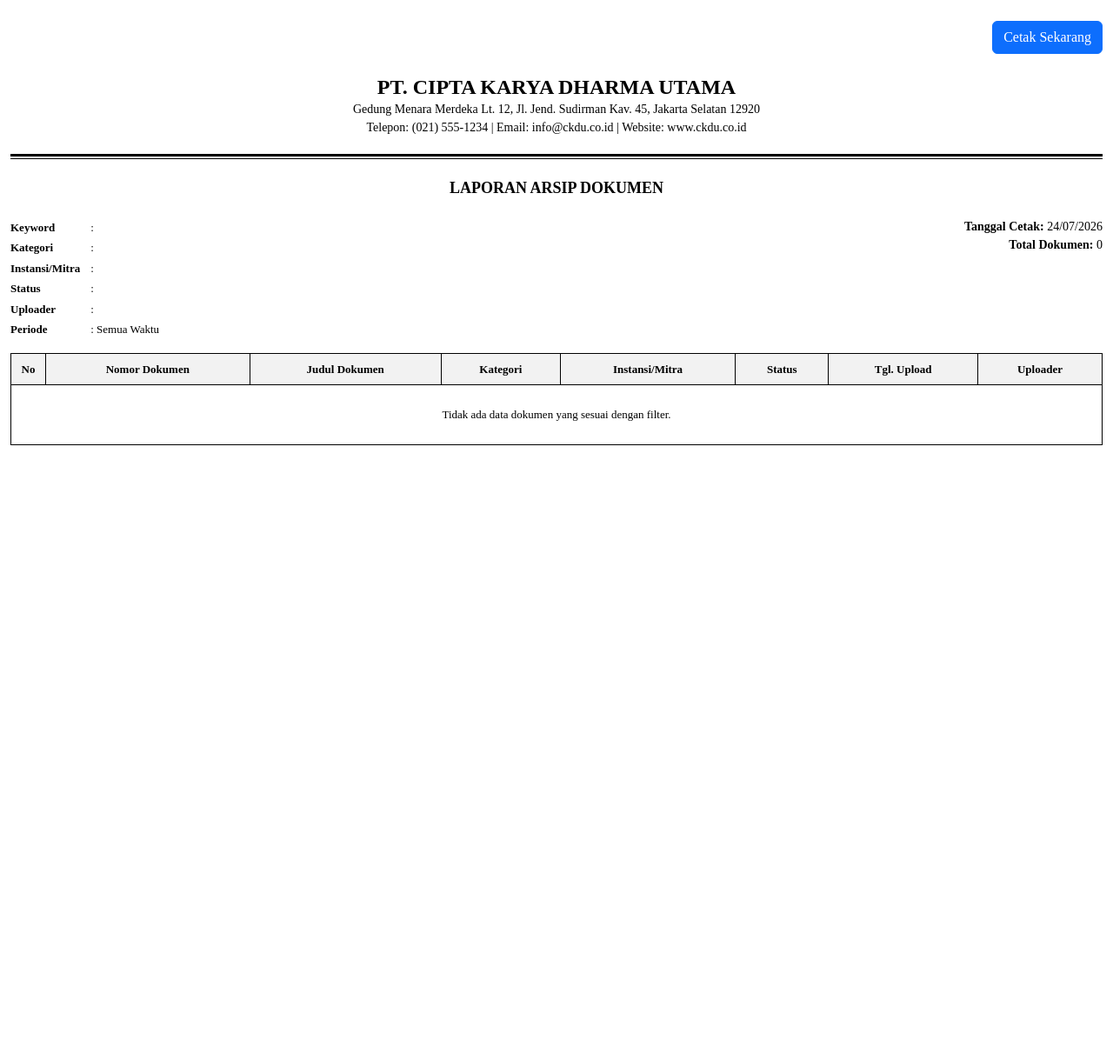
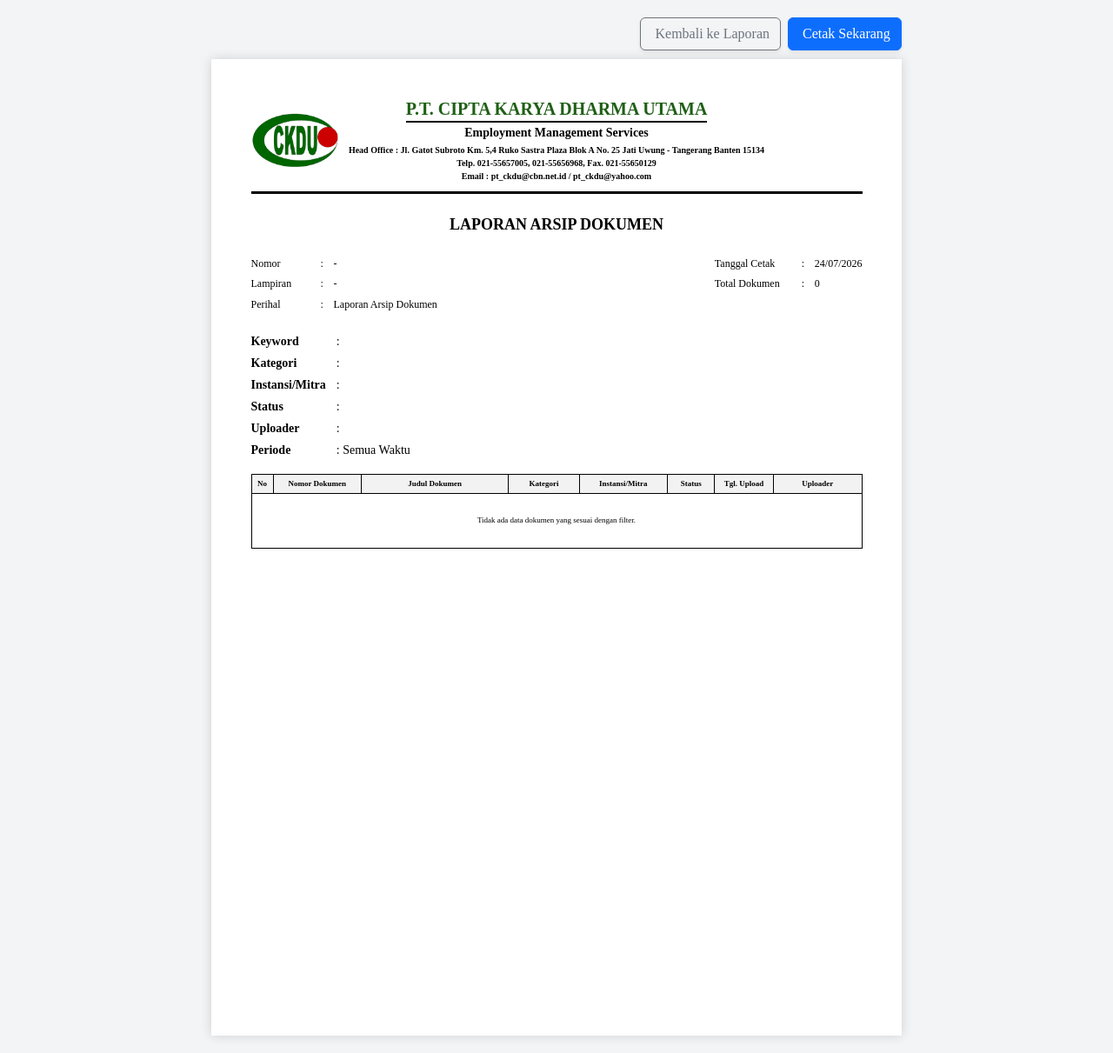
Before and after one commit to FrostLGC/dms-ckdu-ci4, a CodeIgniter 4 app: the page made by app/Views/report/print.php in a window 1280 px wide. Shown: the whole page at 87% size. Before the commit the page ends 512 px from the top, so only its background shows below. Run offline with PHP 8.4 and a stand-in for CodeIgniter, Linux system fonts and the light colour scheme; the template is opened without the code that fills it, so the values that code supplies are empty; some libraries are stand-ins or nearby versions.

Commit message:
feat: improve report print layout

```diff
--- a/app/Controllers/Report.php
+++ b/app/Controllers/Report.php
@@ -85,6 +85,8 @@ class Report extends BaseController
             $statusNama = ucfirst($filters['status']);
         }
 
+        $nomorLaporan = $this->request->getGet('nomor_laporan');
+
         $data = [
             'title'        => 'Laporan Arsip Dokumen',
             'documents'    => $documents,
@@ -94,6 +96,7 @@ class Report extends BaseController
             'instansiNama' => $instansiNama,
             'uploaderNama' => $uploaderNama,
             'statusNama'   => $statusNama,
+            'nomorLaporan' => $nomorLaporan,
         ];
 
         return view('report/print', $data);
--- a/app/Views/report/print.php
+++ b/app/Views/report/print.php
@@ -10,9 +10,28 @@
 
     <style>
         body {
-            background-color: #fff;
+            background-color: #f3f4f6;
             color: #000;
             font-family: 'Times New Roman', Times, serif;
+        }
+
+        .print-page {
+            width: 210mm;
+            min-height: 297mm;
+            margin: 0 auto 20px auto;
+            padding: 12mm;
+            background: #ffffff;
+            box-sizing: border-box;
+            box-shadow: 0 0 12px rgba(0,0,0,0.15);
+        }
+
+        .print-toolbar {
+            width: 210mm;
+            margin: 20px auto 10px auto;
+            display: flex;
+            justify-content: flex-end;
+            align-items: center;
+            gap: 8px;
         }
         .kop-surat {
             text-align: center;
@@ -22,6 +41,16 @@
             margin: 0;
             font-weight: bold;
             font-size: 24px;
+        }
+        .company-name {
+            display: inline-block;
+            font-size: 20px;
+            font-weight: bold;
+            color: #1f5f16;
+            border-bottom: 2px solid #000;
+            padding-bottom: 2px;
+            margin-bottom: 4px;
+            margin-top: 0;
         }
         .kop-surat p {
             margin: 0;
@@ -34,6 +63,21 @@
             margin-bottom: 20px;
             padding: 1px 0;
         }
+        .report-meta-top {
+            display: flex;
+            justify-content: space-between;
+            align-items: flex-start;
+            margin-top: 18px;
+            margin-bottom: 18px;
+        }
+        .report-meta-left,
+        .report-meta-right {
+            font-size: 12px;
+            line-height: 1.6;
+        }
+        .report-meta-right {
+            min-width: 180px;
+        }
         .judul-laporan {
             text-align: center;
             font-weight: bold;
@@ -45,19 +89,22 @@
             margin-bottom: 15px;
             font-size: 14px;
         }
-        table {
+        table.laporan-table {
             width: 100%;
+            table-layout: fixed;
             border-collapse: collapse;
-            font-size: 13px;
+            font-size: 9px;
+            word-wrap: break-word;
+            overflow-wrap: anywhere;
         }
-        table, th, td {
+        table.laporan-table, .laporan-table th, .laporan-table td {
             border: 1px solid #000;
         }
-        th, td {
-            padding: 8px;
+        .laporan-table th, .laporan-table td {
+            padding: 4px;
             vertical-align: middle;
         }
-        th {
+        .laporan-table th {
             background-color: #f2f2f2 !important;
             -webkit-print-color-adjust: exact;
             text-align: center;
@@ -65,11 +112,24 @@
 
         /* Pengaturan khusus saat di-print */
         @media print {
+            body {
+                background: #ffffff;
+                margin: 0;
+                -webkit-print-color-adjust: exact;
+                print-color-adjust: exact;
+            }
+            .print-page {
+                width: auto;
+                min-height: auto;
+                margin: 0;
+                padding: 0;
+                box-shadow: none;
+            }
             @page {
-                size: A4 landscape;
-                margin: 2cm;
+                size: A4 portrait;
+                margin: 10mm;
             }
-            .btn-print {
+            .no-print {
                 display: none !important;
             }
         }
@@ -77,32 +137,81 @@
 </head>
 <body>
 
-    <div class="container-fluid mt-4">
+    <!-- Toolbar Aksi -->
+    <div class="print-toolbar no-print">
+        <a href="<?= base_url('report') ?>" class="btn btn-outline-secondary shadow-sm">
+            <i class="bi bi-arrow-left me-1"></i> Kembali ke Laporan
+        </a>
+        <button onclick="window.print()" class="btn btn-primary shadow-sm">
+            <i class="bi bi-printer me-1"></i> Cetak Sekarang
+        </button>
+    </div>
 
-        <!-- Tombol Print Manual (Disembunyikan saat dicetak) -->
-        <div class="text-end mb-4 btn-print">
-            <button onclick="window.print()" class="btn btn-primary">
-                <i class="bi bi-printer"></i> Cetak Sekarang
-            </button>
-        </div>
+    <div class="print-page">
 
         <!-- Kop Surat -->
-        <div class="kop-surat">
-            <h2>PT. CIPTA KARYA DHARMA UTAMA</h2>
-            <p>Gedung Menara Merdeka Lt. 12, Jl. Jend. Sudirman Kav. 45, Jakarta Selatan 12920</p>
-            <p>Telepon: (021) 555-1234 | Email: info@ckdu.co.id | Website: www.ckdu.co.id</p>
-        </div>
-        <div class="garis-kop"></div>
+        <table style="width: 100%; border: none; margin-bottom: 5px;">
+            <tr style="border: none;">
+                <td style="width: 110px; text-align: left; border: none; padding: 0;">
+                    <img src="<?= base_url('assets/img/logockdutransparan.png') ?>" alt="Logo CKDU" style="height: auto; width: 100px;">
+                </td>
+                <td style="text-align: center; border: none; padding: 0 110px 0 0;">
+                    <h2 class="company-name">P.T. CIPTA KARYA DHARMA UTAMA</h2>
+                    <h3 style="margin: 0 0 3px 0; font-weight: 700; font-size: 14px;">Employment Management Services</h3>
+                    <p style="margin: 0; font-size: 10px; font-weight: 700;">Head Office : Jl. Gatot Subroto Km. 5,4 Ruko Sastra Plaza Blok A No. 25 Jati Uwung - Tangerang Banten 15134</p>
+                    <p style="margin: 0; font-size: 10px; font-weight: 700;">Telp. 021-55657005, 021-55656968, Fax. 021-55650129</p>
+                    <p style="margin: 0; font-size: 10px; font-weight: 700;">Email : pt_ckdu@cbn.net.id / pt_ckdu@yahoo.com</p>
+                </td>
+            </tr>
+        </table>
+        <div style="border-top: 3px solid #000; margin-top: 10px; margin-bottom: 20px; padding: 1px 0;"></div>
 
         <!-- Judul Laporan -->
         <div class="judul-laporan">
             LAPORAN ARSIP DOKUMEN
         </div>
 
+        <!-- Nomor Surat dan Info Tambahan -->
+        <div class="report-meta-top">
+            <div class="report-meta-left">
+                <table style="border: none; width: auto; font-size: 12px;">
+                    <tr>
+                        <td style="width: 80px; padding: 2px 0; border: none;">Nomor</td>
+                        <td style="width: 15px; padding: 2px 0; border: none;">:</td>
+                        <td style="padding: 2px 0; border: none;"><?= esc($nomorLaporan ?: '-') ?></td>
+                    </tr>
+                    <tr>
+                        <td style="padding: 2px 0; border: none;">Lampiran</td>
+                        <td style="padding: 2px 0; border: none;">:</td>
+                        <td style="padding: 2px 0; border: none;">-</td>
+                    </tr>
+                    <tr>
+                        <td style="padding: 2px 0; border: none;">Perihal</td>
+                        <td style="padding: 2px 0; border: none;">:</td>
+                        <td style="padding: 2px 0; border: none;">Laporan Arsip Dokumen</td>
+                    </tr>
+                </table>
+            </div>
+            <div class="report-meta-right">
+                <table style="border: none; width: auto; margin-left: auto; font-size: 12px; text-align: left;">
+                    <tr>
+                        <td style="width: 100px; padding: 2px 0; border: none;">Tanggal Cetak</td>
+                        <td style="width: 15px; padding: 2px 0; border: none;">:</td>
+                        <td style="padding: 2px 0; border: none;"><?= date('d/m/Y') ?></td>
+                    </tr>
+                    <tr>
+                        <td style="padding: 2px 0; border: none;">Total Dokumen</td>
+                        <td style="padding: 2px 0; border: none;">:</td>
+                        <td style="padding: 2px 0; border: none;"><?= count($documents) ?></td>
+                    </tr>
+                </table>
+            </div>
+        </div>
+
         <!-- Info Parameter Filter -->
         <div class="info-laporan">
             <div class="row">
-                <div class="col-8">
+                <div class="col-12">
                     <table style="border: none; width: auto;">
                         <tr><td style="border: none; padding: 2px 10px 2px 0;"><strong>Keyword</strong></td><td style="border: none; padding: 2px;">: <?= esc($keywordLabel) ?></td></tr>
                         <tr><td style="border: none; padding: 2px 10px 2px 0;"><strong>Kategori</strong></td><td style="border: none; padding: 2px;">: <?= esc($kategoriNama) ?></td></tr>
@@ -124,25 +233,21 @@
                         </td></tr>
                     </table>
                 </div>
-                <div class="col-4 text-end">
-                    <strong>Tanggal Cetak:</strong> <?= date('d/m/Y') ?><br>
-                    <strong>Total Dokumen:</strong> <?= count($documents) ?>
-                </div>
             </div>
         </div>
 
         <!-- Tabel Data -->
-        <table>
+        <table class="laporan-table">
             <thead>
                 <tr>
-                    <th style="width: 40px;">No</th>
-                    <th>Nomor Dokumen</th>
-                    <th>Judul Dokumen</th>
-                    <th>Kategori</th>
-                    <th>Instansi/Mitra</th>
-                    <th>Status</th>
-                    <th>Tgl. Upload</th>
-                    <th>Uploader</th>
+                    <th style="width: 25px;">No</th>
+                    <th style="width: 15%;">Nomor Dokumen</th>
+                    <th style="width: 25%;">Judul Dokumen</th>
+                    <th style="width: 12%;">Kategori</th>
+                    <th style="width: 15%;">Instansi/Mitra</th>
+                    <th style="width: 8%;">Status</th>
+                    <th style="width: 10%;">Tgl. Upload</th>
+                    <th style="width: 15%;">Uploader</th>
                 </tr>
             </thead>
             <tbody>
```
Also changed, not shown: app/Views/report/index.php (+7 -0 lines).
